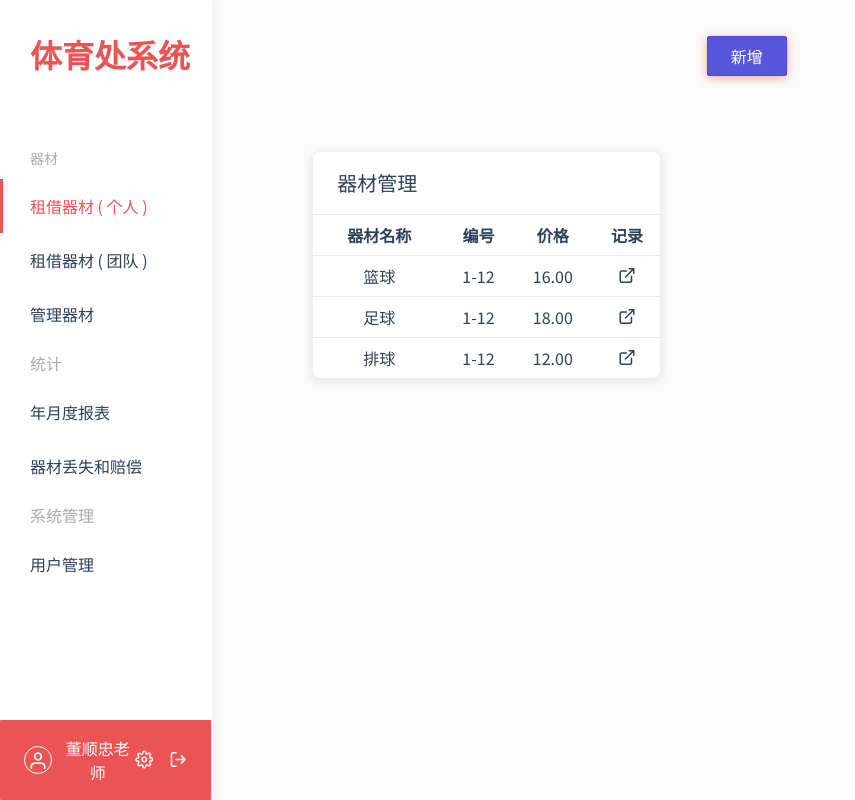
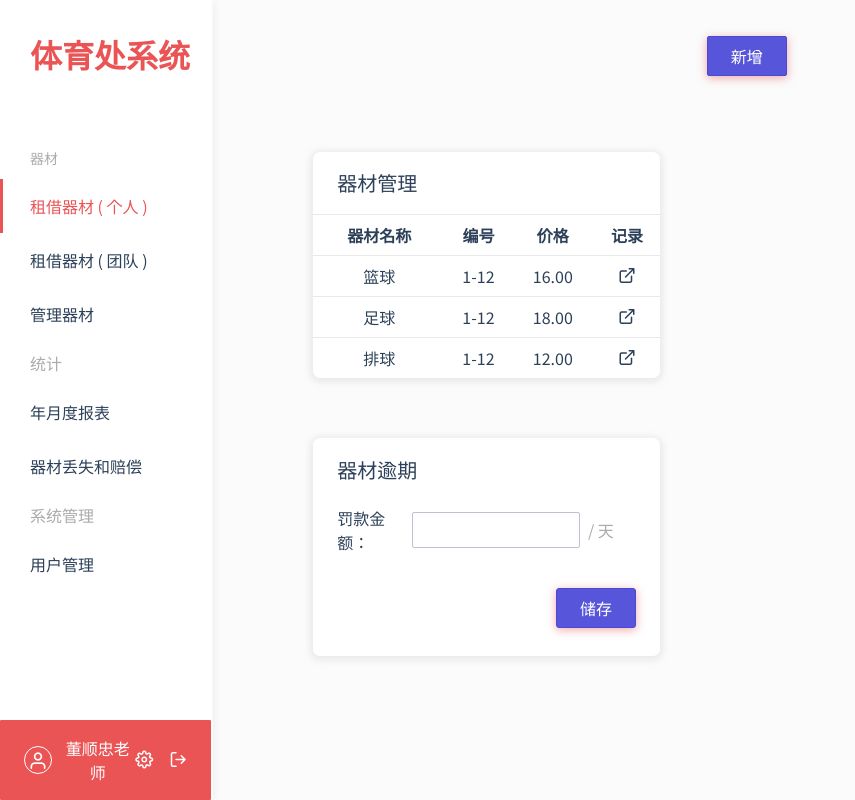
Before and after one commit to MechFroG88/Humble-Sports, a Vue app in the folder client/: page /management in a window 1280 px wide. Shown: the whole page, without its empty margins (0-855 px from the left). Built offline with nearby package versions, Linux system fonts and the light colour scheme.

Commit message:
Update item management page

```diff
--- a/client/src/assets/scss/pages/item_management/management.scss
+++ b/client/src/assets/scss/pages/item_management/management.scss
@@ -1,5 +1,6 @@
 #_management {
   #_table {
+    margin-bottom: 3rem;
     .col_record {
       .icon {
         font-size: $font-size-lg;
@@ -9,6 +10,37 @@
       }
     }
   }
+
+  .expired {
+    text-align: left;
+    width: 40%;
+    padding: 1rem 1.2rem;
+    background-color: #fff;
+    border-style: hidden;
+    border-radius: .35rem;
+    box-shadow: 0 1.5px 6px 3px rgba(#ccc, .35);
+    .form-horizontal {
+      display: flex;
+      flex-direction: column;
+      .form-group {
+        .col-9 {
+          display: flex;
+          align-items: center;
+          color: $text-gray;
+          .form-input {
+            width: 75%;
+          }
+        }
+      }
+      .btn {
+        align-self: flex-end;
+        margin-top: 1rem;
+        margin-bottom: 0 !important;
+        @extend .addBtn
+      }
+    }
+  }
+
   #_modal .modal-container {
     width: 100%;
     .modal-body {
@@ -28,7 +60,6 @@
       flex-direction: row-reverse;
       padding: 0 1.2rem 1.5rem;
       .btn {
-        width: 5rem !important;
         margin-bottom: 0 !important;
         font-size: $font-size-sm;
         @extend .addBtn
--- a/client/src/pages/item_management/management.vue
+++ b/client/src/pages/item_management/management.vue
@@ -13,6 +13,23 @@
         器材管理
       </div>
     </mg-table>
+
+    <div class="expired">
+      <h5 style="font-weight: 400;">器材逾期</h5>
+      <form class="form-horizontal">
+        <div class="form-group">
+          <div class="col-3 col-sm-12">
+            <label class="form-label" for="price">罚款金额：</label>
+          </div>
+          <div class="col-9 col-sm-12">
+            <input class="form-input mr-2" type="number" id="price">
+            / 天
+          </div>
+        </div>
+        <div class="btn btn-lg btn-primary" type="submit">储存</div>
+      </form>
+    </div>
+
     <cpModal ref="add" title="新增器材" closable>
       <div slot="body">
         <form class="form-horizontal">
@@ -40,7 +57,7 @@
               <label class="form-label" for="price">价钱：</label>
             </div>
             <div class="col-9 col-sm-12">
-              <input class="form-input input-sm" type="price" id="price">
+              <input class="form-input input-sm" type="number" id="price">
             </div>
           </div>
         </form>
```
